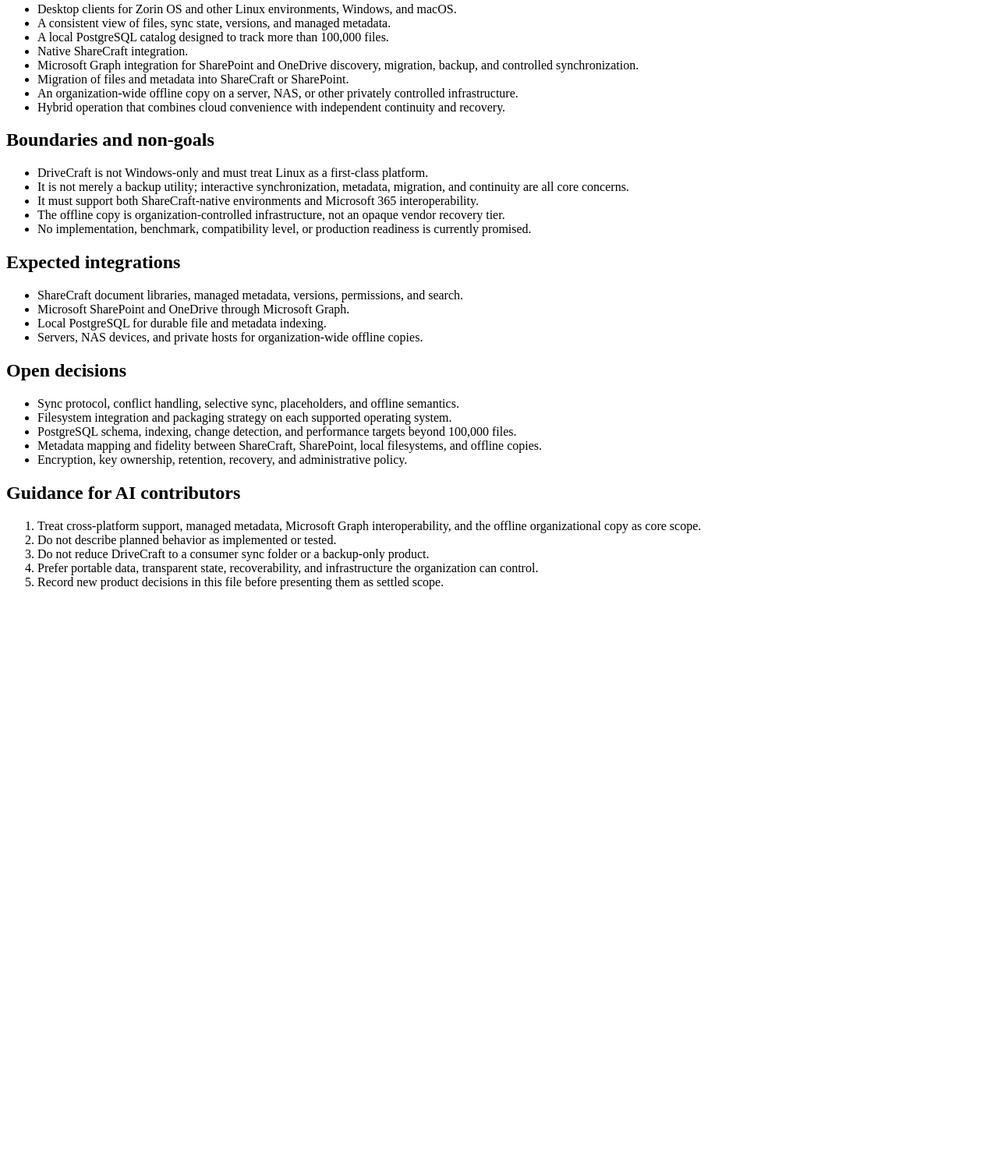
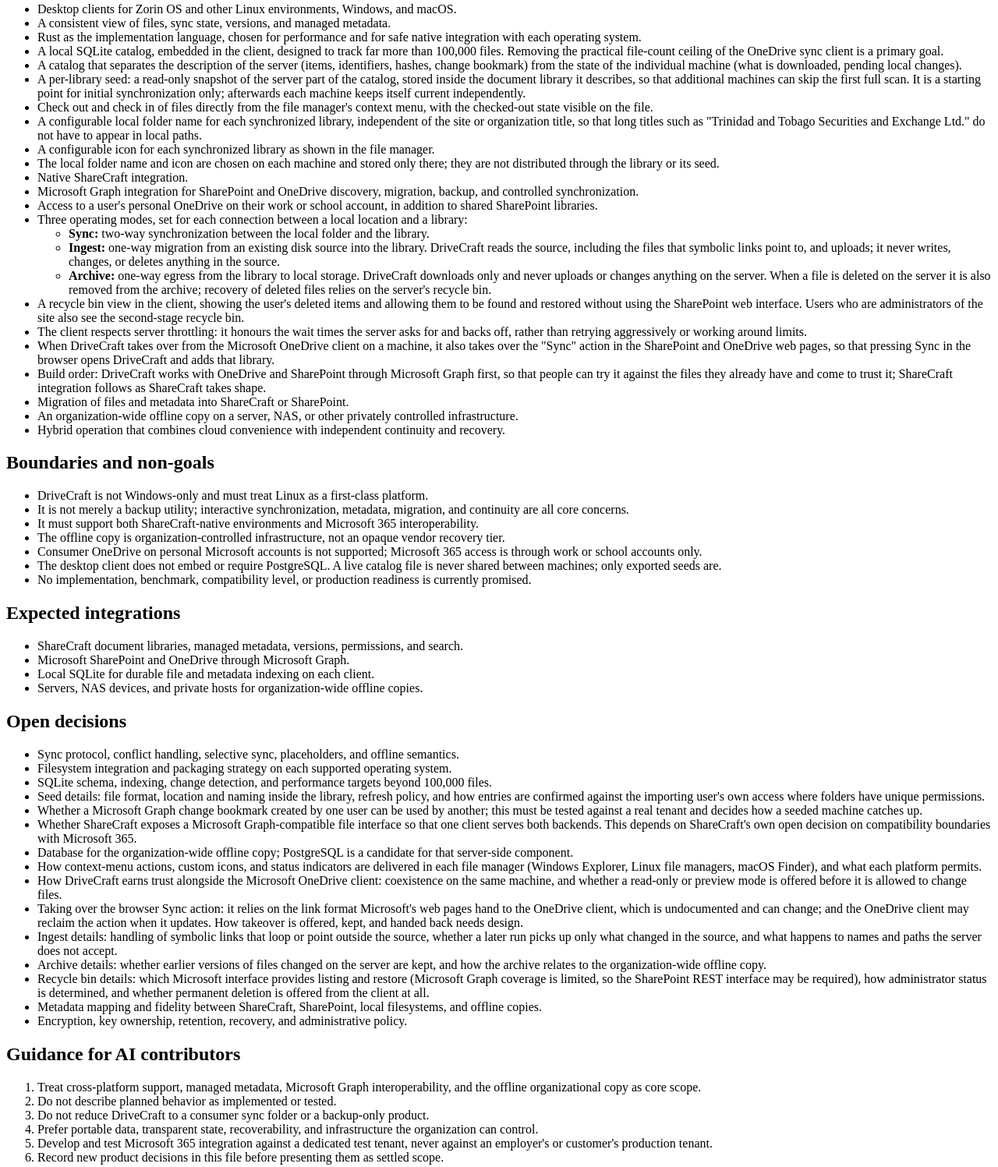
Before and after one commit to ThineCraft/DriveCraft, a plain HTML site: page scope.html in a window 1280 px wide. Shown: the part 333-1830 px from the top of the page at 78% size. Before the commit the page ends 1105 px from the top, so only its background shows below. Drawn offline with Linux system fonts and the light colour scheme.

Commit message:
Record DriveCraft product decisions in scope
Rust and a local SQLite catalog replace the PostgreSQL catalog. Adds the
per-library seed, Sync/Ingest/Archive modes, throttling behaviour,
check-out and check-in, per-machine folder name and icon, work-account
OneDrive, browser Sync takeover, and the recycle bin view. Unsettled
details are listed under open decisions.

Co-Authored-By: Claude Fable 5.2 <noreply@anthropic.com>

```diff
--- a/scope.html
+++ b/scope.html
@@ -25,9 +25,28 @@
       <ul>
         <li>Desktop clients for Zorin OS and other Linux environments, Windows, and macOS.</li>
         <li>A consistent view of files, sync state, versions, and managed metadata.</li>
-        <li>A local PostgreSQL catalog designed to track more than 100,000 files.</li>
+        <li>Rust as the implementation language, chosen for performance and for safe native integration with each operating system.</li>
+        <li>A local SQLite catalog, embedded in the client, designed to track far more than 100,000 files. Removing the practical file-count ceiling of the OneDrive sync client is a primary goal.</li>
+        <li>A catalog that separates the description of the server (items, identifiers, hashes, change bookmark) from the state of the individual machine (what is downloaded, pending local changes).</li>
+        <li>A per-library seed: a read-only snapshot of the server part of the catalog, stored inside the document library it describes, so that additional machines can skip the first full scan. It is a starting point for initial synchronization only; afterwards each machine keeps itself current independently.</li>
+        <li>Check out and check in of files directly from the file manager's context menu, with the checked-out state visible on the file.</li>
+        <li>A configurable local folder name for each synchronized library, independent of the site or organization title, so that long titles such as "Trinidad and Tobago Securities and Exchange Ltd." do not have to appear in local paths.</li>
+        <li>A configurable icon for each synchronized library as shown in the file manager.</li>
+        <li>The local folder name and icon are chosen on each machine and stored only there; they are not distributed through the library or its seed.</li>
         <li>Native ShareCraft integration.</li>
         <li>Microsoft Graph integration for SharePoint and OneDrive discovery, migration, backup, and controlled synchronization.</li>
+        <li>Access to a user's personal OneDrive on their work or school account, in addition to shared SharePoint libraries.</li>
+        <li>Three operating modes, set for each connection between a local location and a library:
+          <ul>
+            <li><strong>Sync:</strong> two-way synchronization between the local folder and the library.</li>
+            <li><strong>Ingest:</strong> one-way migration from an existing disk source into the library. DriveCraft reads the source, including the files that symbolic links point to, and uploads; it never writes, changes, or deletes anything in the source.</li>
+            <li><strong>Archive:</strong> one-way egress from the library to local storage. DriveCraft downloads only and never uploads or changes anything on the server. When a file is deleted on the server it is also removed from the archive; recovery of deleted files relies on the server's recycle bin.</li>
+          </ul>
+        </li>
+        <li>A recycle bin view in the client, showing the user's deleted items and allowing them to be found and restored without using the SharePoint web interface. Users who are administrators of the site also see the second-stage recycle bin.</li>
+        <li>The client respects server throttling: it honours the wait times the server asks for and backs off, rather than retrying aggressively or working around limits.</li>
+        <li>When DriveCraft takes over from the Microsoft OneDrive client on a machine, it also takes over the "Sync" action in the SharePoint and OneDrive web pages, so that pressing Sync in the browser opens DriveCraft and adds that library.</li>
+        <li>Build order: DriveCraft works with OneDrive and SharePoint through Microsoft Graph first, so that people can try it against the files they already have and come to trust it; ShareCraft integration follows as ShareCraft takes shape.</li>
         <li>Migration of files and metadata into ShareCraft or SharePoint.</li>
         <li>An organization-wide offline copy on a server, NAS, or other privately controlled infrastructure.</li>
         <li>Hybrid operation that combines cloud convenience with independent continuity and recovery.</li>
@@ -41,6 +60,8 @@
         <li>It is not merely a backup utility; interactive synchronization, metadata, migration, and continuity are all core concerns.</li>
         <li>It must support both ShareCraft-native environments and Microsoft 365 interoperability.</li>
         <li>The offline copy is organization-controlled infrastructure, not an opaque vendor recovery tier.</li>
+        <li>Consumer OneDrive on personal Microsoft accounts is not supported; Microsoft 365 access is through work or school accounts only.</li>
+        <li>The desktop client does not embed or require PostgreSQL. A live catalog file is never shared between machines; only exported seeds are.</li>
         <li>No implementation, benchmark, compatibility level, or production readiness is currently promised.</li>
       </ul>
     </section>
@@ -50,7 +71,7 @@
       <ul>
         <li>ShareCraft document libraries, managed metadata, versions, permissions, and search.</li>
         <li>Microsoft SharePoint and OneDrive through Microsoft Graph.</li>
-        <li>Local PostgreSQL for durable file and metadata indexing.</li>
+        <li>Local SQLite for durable file and metadata indexing on each client.</li>
         <li>Servers, NAS devices, and private hosts for organization-wide offline copies.</li>
       </ul>
     </section>
@@ -60,7 +81,17 @@
       <ul>
         <li>Sync protocol, conflict handling, selective sync, placeholders, and offline semantics.</li>
         <li>Filesystem integration and packaging strategy on each supported operating system.</li>
-        <li>PostgreSQL schema, indexing, change detection, and performance targets beyond 100,000 files.</li>
+        <li>SQLite schema, indexing, change detection, and performance targets beyond 100,000 files.</li>
+        <li>Seed details: file format, location and naming inside the library, refresh policy, and how entries are confirmed against the importing user's own access where folders have unique permissions.</li>
+        <li>Whether a Microsoft Graph change bookmark created by one user can be used by another; this must be tested against a real tenant and decides how a seeded machine catches up.</li>
+        <li>Whether ShareCraft exposes a Microsoft Graph-compatible file interface so that one client serves both backends. This depends on ShareCraft's own open decision on compatibility boundaries with Microsoft 365.</li>
+        <li>Database for the organization-wide offline copy; PostgreSQL is a candidate for that server-side component.</li>
+        <li>How context-menu actions, custom icons, and status indicators are delivered in each file manager (Windows Explorer, Linux file managers, macOS Finder), and what each platform permits.</li>
+        <li>How DriveCraft earns trust alongside the Microsoft OneDrive client: coexistence on the same machine, and whether a read-only or preview mode is offered before it is allowed to change files.</li>
+        <li>Taking over the browser Sync action: it relies on the link format Microsoft's web pages hand to the OneDrive client, which is undocumented and can change; and the OneDrive client may reclaim the action when it updates. How takeover is offered, kept, and handed back needs design.</li>
+        <li>Ingest details: handling of symbolic links that loop or point outside the source, whether a later run picks up only what changed in the source, and what happens to names and paths the server does not accept.</li>
+        <li>Archive details: whether earlier versions of files changed on the server are kept, and how the archive relates to the organization-wide offline copy.</li>
+        <li>Recycle bin details: which Microsoft interface provides listing and restore (Microsoft Graph coverage is limited, so the SharePoint REST interface may be required), how administrator status is determined, and whether permanent deletion is offered from the client at all.</li>
         <li>Metadata mapping and fidelity between ShareCraft, SharePoint, local filesystems, and offline copies.</li>
         <li>Encryption, key ownership, retention, recovery, and administrative policy.</li>
       </ul>
@@ -73,6 +104,7 @@
         <li>Do not describe planned behavior as implemented or tested.</li>
         <li>Do not reduce DriveCraft to a consumer sync folder or a backup-only product.</li>
         <li>Prefer portable data, transparent state, recoverability, and infrastructure the organization can control.</li>
+        <li>Develop and test Microsoft 365 integration against a dedicated test tenant, never against an employer's or customer's production tenant.</li>
         <li>Record new product decisions in this file before presenting them as settled scope.</li>
       </ol>
     </section>
```
